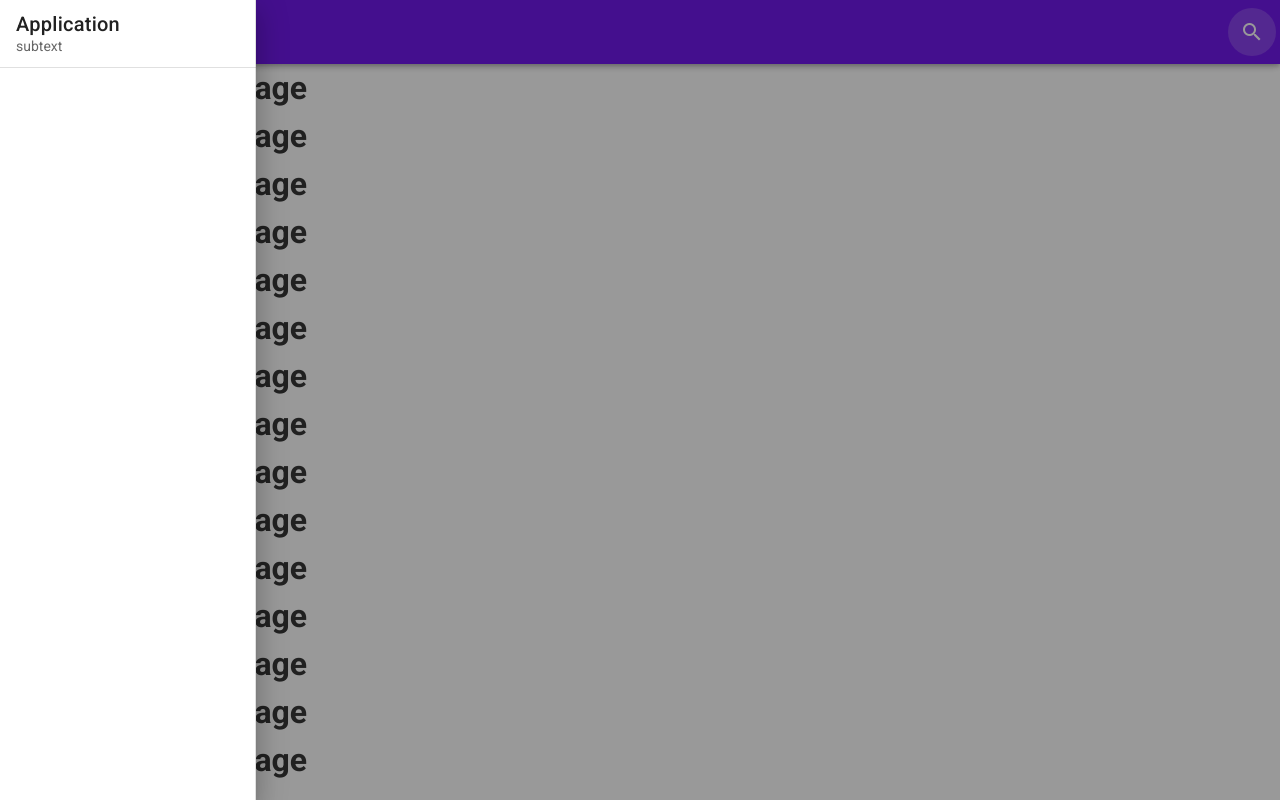
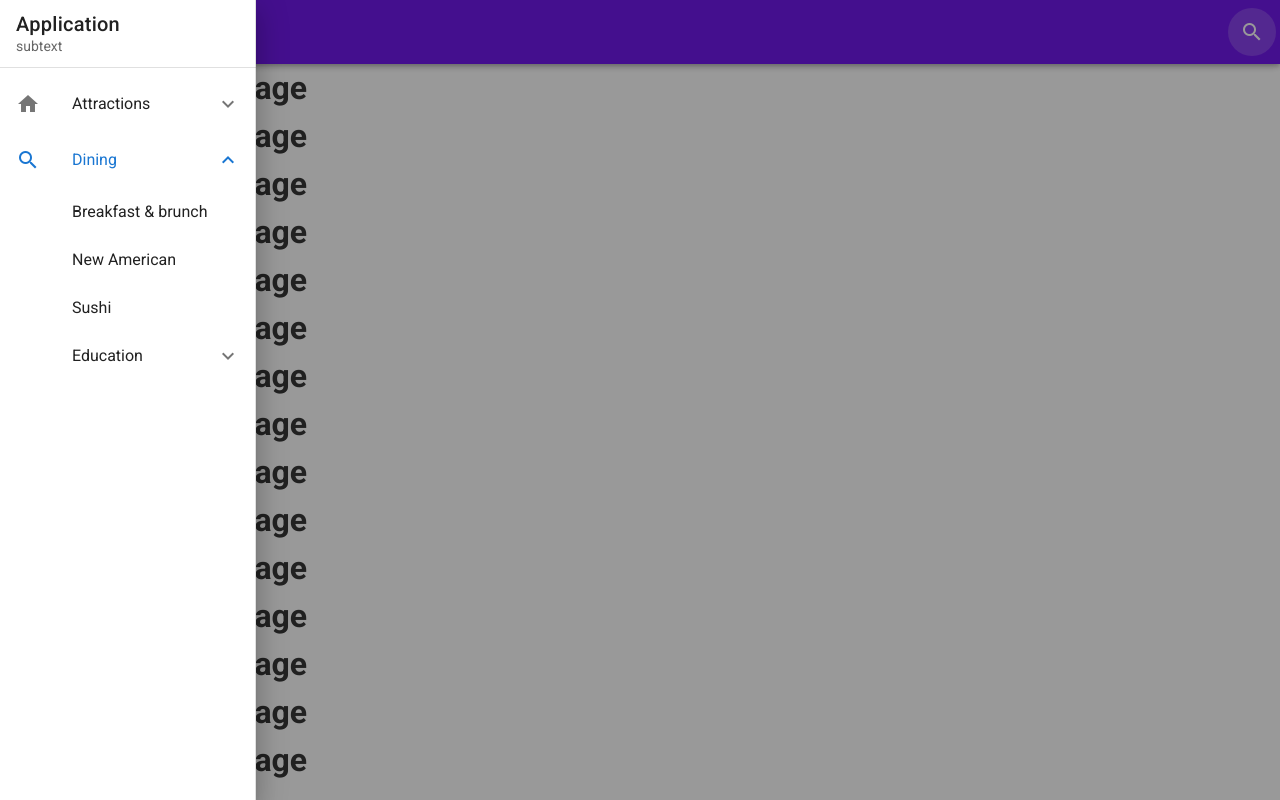
Before and after one commit to huksjh/vue-study, a Vue app in the folder 02.web/: page /about in a window 1280 px wide. Both pictures are taken after a click on the button 28 px from the left and 32 px from the top of the page. Shown: the top 800 px of the page. Built offline with nearby package versions, Linux system fonts and the light colour scheme.

Commit message:
페이지 테스트

```diff
--- a/02.web/public/index.html
+++ b/02.web/public/index.html
@@ -1,13 +1,13 @@
 <!DOCTYPE html>
 <html lang="en">
     <head>
-    <meta charset="utf-8">
-    <meta http-equiv="X-UA-Compatible" content="IE=edge">
-    <meta name="viewport" content="width=device-width,initial-scale=1.0">
-    <link rel="icon" href="<%= BASE_URL %>favicon.ico">
+        <meta charset="utf-8" />
+        <meta http-equiv="X-UA-Compatible" content="IE=edge" />
+        <meta name="viewport" content="width=device-width,initial-scale=1.0" />
+        <link rel="icon" href="<%= BASE_URL %>favicon.ico" />
         <title><%= htmlWebpackPlugin.options.title %></title>
-    <link rel="stylesheet" href="https://fonts.googleapis.com/css?family=Roboto:100,300,400,500,700,900">
-    <link rel="stylesheet" href="https://cdn.jsdelivr.net/npm/@mdi/font@latest/css/materialdesignicons.min.css">
+        <link rel="stylesheet" href="https://fonts.googleapis.com/css?family=Roboto:100,300,400,500,700,900" />
+        <link rel="stylesheet" href="https://cdn.jsdelivr.net/npm/@mdi/font@latest/css/materialdesignicons.min.css" />
     </head>
     <body>
         <noscript>
--- a/02.web/src/App.vue
+++ b/02.web/src/App.vue
@@ -1,7 +1,7 @@
 <template>
 	<v-app>
 		<!-- 상단 -->
-		<layout-head />
+		<layout-head :titles="titles" />
 
 		<!-- 컨텐츠 노출영역 -->
 		<v-content>
@@ -14,14 +14,19 @@
 </template>
 
 <script>
-	import LayoutHead from "@/views/layout/head";
-	import LayoutFooter from "@/views/layout/footer";
+	import LayoutHead from "@/views/layout/Head";
+	import LayoutFooter from "@/views/layout/Footers";
 
 	export default {
 		components: {
 			LayoutHead,
 			LayoutFooter
 		},
-		name: "App"
+		name: "App",
+		data() {
+			return {
+				titles: "제목"
+			};
+		}
 	};
 </script>
--- /dev/null
+++ b/02.web/src/views/layout/SideMenus.vue
@@ -0,0 +1,57 @@
+<template>
+	<v-list>
+		<v-list-group
+			v-for="item in items"
+			:key="item.title"
+			v-model="item.active"
+			:prepend-icon="item.icon"
+			no-action
+		>
+			<template v-slot:activator>
+				<v-list-item-content>
+					<v-list-item-title v-text="item.title"></v-list-item-title>
+				</v-list-item-content>
+			</template>
+
+			<v-list-item v-for="subItem in item.subItems" :key="subItem.title">
+				<v-list-item-content>
+					<v-list-item-title v-text="subItem.title"></v-list-item-title>
+				</v-list-item-content>
+			</v-list-item>
+		</v-list-group>
+	</v-list>
+</template>
+
+<script>
+	export default {
+		data() {
+			return {
+				items: [
+					{
+						icon: "mdi-home",
+						title: "Attractions",
+						subItems: [{ title: "List Item" }]
+					},
+					{
+						icon: "mdi-magnify",
+						title: "Dining",
+						active: true,
+						subItems: [
+							{ title: "Breakfast & brunch" },
+							{ title: "New American" },
+							{ title: "Sushi" }
+						]
+					},
+					{
+						icon: "mdi-arrow_right_alt",
+						title: "Education",
+						subItems: [{ title: "List Item" }]
+					}
+				]
+			};
+		}
+	};
+</script>
+
+<style>
+</style>
--- a/02.web/src/views/layout/head.vue
+++ b/02.web/src/views/layout/head.vue
@@ -2,7 +2,7 @@
 	<div>
 		<v-app-bar app color="deep-purple accent-4" dark>
 			<v-app-bar-nav-icon @click="drawer = !drawer"></v-app-bar-nav-icon>
-			<v-toolbar-title>Page title</v-toolbar-title>
+			<v-toolbar-title>{{ titles }}</v-toolbar-title>
 			<!-- spacer 뒤에꺼 오른쪽으로 정렬 -->
 			<v-spacer></v-spacer>
 			<v-btn icon to="/about">
@@ -10,6 +10,8 @@
 				<!-- 돋보기 아이콘 -->
 			</v-btn>
 		</v-app-bar>
+
+		<!-- 좌메뉴 -->
 		<v-navigation-drawer app fixed temporary v-model="drawer">
 			<v-list-item>
 				<v-list-item-content>
@@ -19,12 +21,17 @@
 			</v-list-item>
 
 			<v-divider></v-divider>
+
+			<side-menus />
 		</v-navigation-drawer>
 	</div>
 </template>
 
 <script>
+	import SideMenus from "@/views/layout/SideMenus";
 	export default {
+		components: { SideMenus },
+		props: ["titles"],
 		data() {
 			return {
 				drawer: false
```
Also changed, not shown: 02.web/src/views/layout/Footers.vue (renamed from 02.web/src/views/layout/footer.vue). Lines whose indentation alone changed are shown as unchanged.
